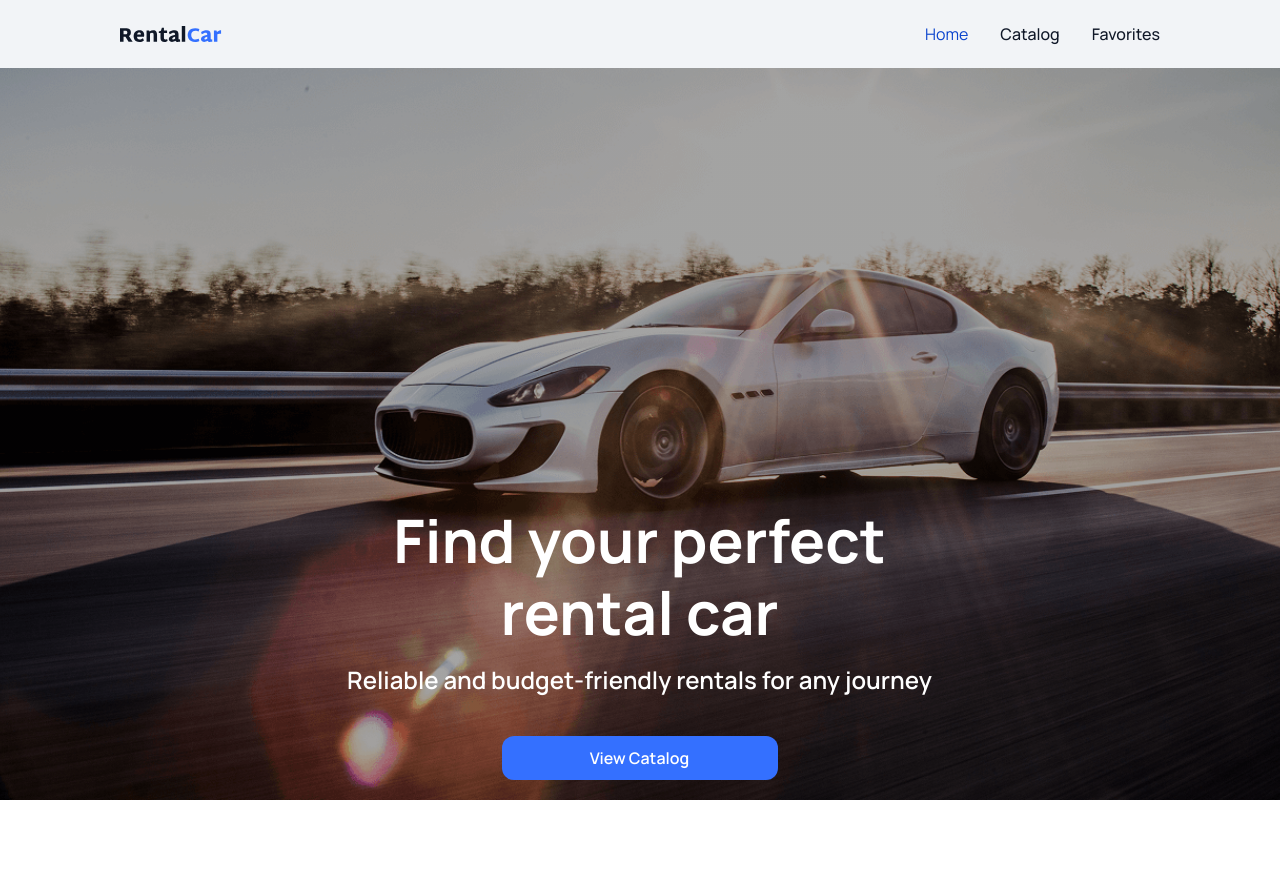
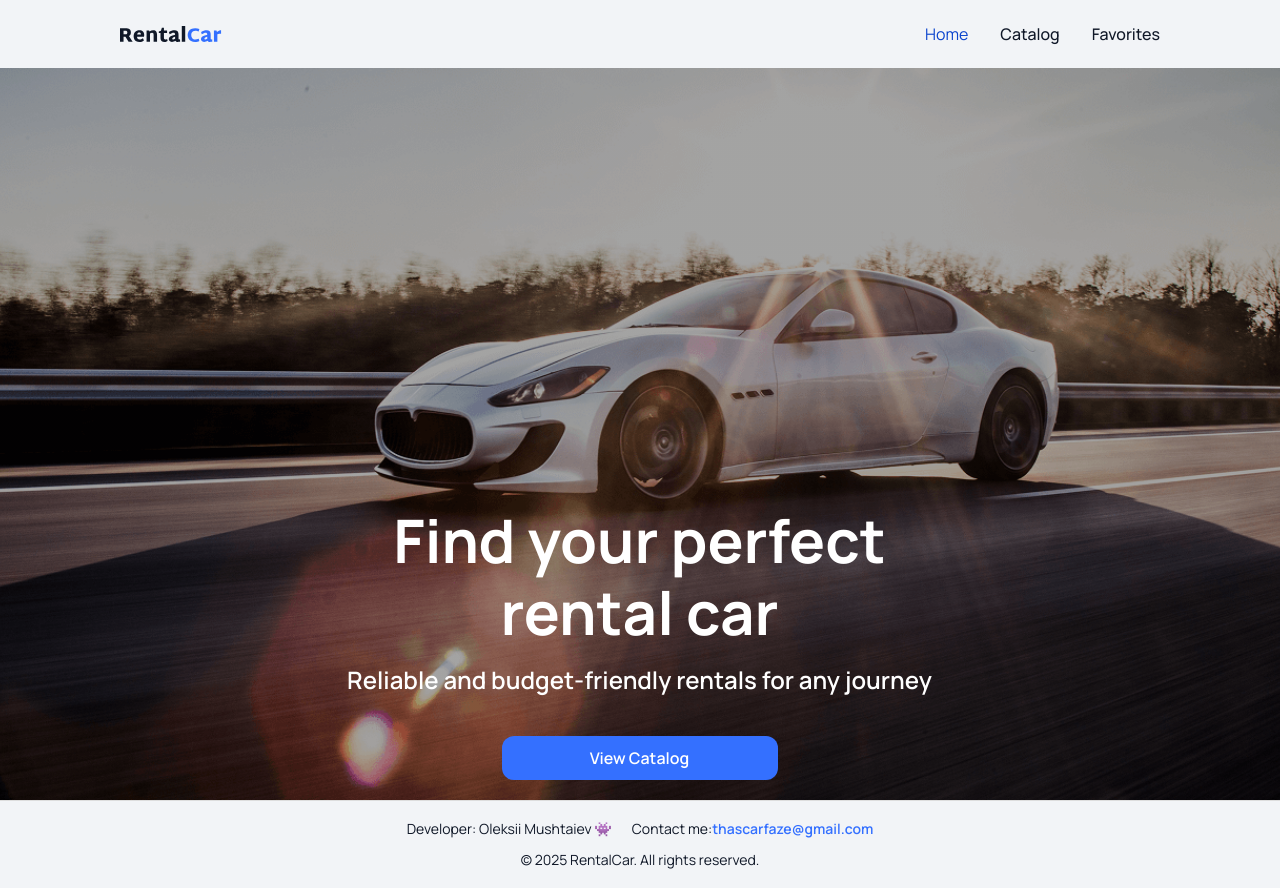
Before and after one commit to Oleksii43p/RentalCar_WebApp, a React (Vite) app: page / in a window 1280 px wide. Before the commit the page ends 800 px from the top, so only its background shows below. Built offline with nearby package versions, Linux system fonts and the light colour scheme; no server answers.

Commit message:
add footer

```diff
--- a/src/App.tsx
+++ b/src/App.tsx
@@ -1,6 +1,7 @@
 import { lazy, Suspense } from 'react';
 import { Routes, Route } from 'react-router-dom';
 import Header from './components/common/Header/Header';
+import Footer from './components/common/Footer/Footer';
 import Loader from './components/common/Loader/Loader';
 import { ToastContainer } from 'react-toastify';
 import 'react-toastify/dist/ReactToastify.css';
@@ -29,6 +30,7 @@ const App = () => {
         </Suspense>
       </main>
       <ToastContainer position="top-right" autoClose={3000} hideProgressBar />
+      <Footer />
     </div>
   );
 };
--- /dev/null
+++ b/src/components/common/Footer/Footer.module.css
@@ -0,0 +1,28 @@
+.footer {
+  display: flex;
+  padding: 20px;
+  font-size: 14px;
+  text-align: center;
+  background-color: var(--color-surface-soft);
+  justify-content: center;
+  border-top: 1px solid #ddd;
+  flex-direction: column;
+  gap: 15px;
+}
+
+.wrap {
+  display: flex;
+  justify-content: center;
+  gap: 20px;
+}
+
+.footer a {
+  color: var(--color-action-main);
+  font-weight: 600;
+  text-decoration: none;
+}
+
+.footer a:hover {
+  text-decoration: underline;
+  color: var(--color-action-active);
+}
--- /dev/null
+++ b/src/components/common/Footer/Footer.tsx
@@ -0,0 +1,18 @@
+import styles from './Footer.module.css';
+
+export default function Footer() {
+  return (
+    <footer className={styles.footer}>
+      <div className={styles.wrap}>
+        <p>Developer: Oleksii Mushtaiev 👾</p>
+        <p>
+          Contact me:
+          <a href="mailto:student@notehub.app">thascarfaze@gmail.com</a>
+        </p>
+      </div>
+      <div className={styles.content}>
+        <p>© {new Date().getFullYear()} RentalCar. All rights reserved.</p>
+      </div>
+    </footer>
+  );
+}
```
